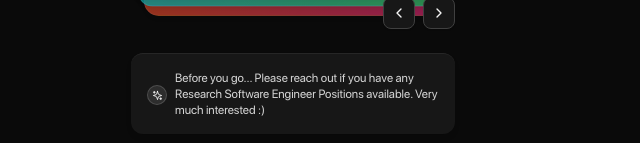
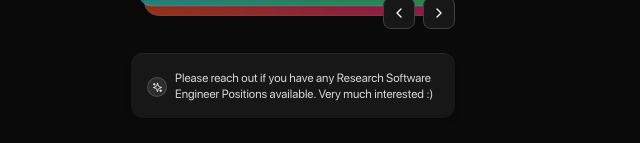
Before and after one commit to btkcodedev/portfolio-website, a Next.js app: page / in a window 1280 px wide. Shown: the part 809-952 px from the top of the page, without its empty margins (373-1013 px from the left). Built offline with nearby package versions, Linux system fonts and the light colour scheme.

Commit message:
fix: translation footer, fix extra scroll, hidden element

```diff
--- a/components/I18n/index.tsx
+++ b/components/I18n/index.tsx
@@ -15,8 +15,8 @@ const translations: Record<Language, Record<string, string>> = {
     "Senior SWE - ELT, Web, OSS Dev": "സീനിയർ SWE - ELT, വെബ്, OSS ഡെവ്",
     "Remote, India": "റിമോട്ട്, ഇന്ത്യ",
     "Contact Me": "ബന്ധപ്പെടുക",
-    "Before you go... Please reach out if you have any Research Software Engineer Positions available. Very much interested :)":
-      "പോകുന്നതിന് മുൻപ്... Research Software Engineer ഒഴിവുകൾ ഉണ്ടെങ്കിൽ പറയണം. വളരെ താൽപ്പര്യം :)",
+    "Please reach out if you have any Research Software Engineer Positions available. Very much interested :)":
+      "Research Software Engineer ഒഴിവുകൾ ഉണ്ടെങ്കിൽ പറയണം. വളരെ താൽപ്പര്യം :)",
     "Portfolio website powered by Next.js, Tailwind CSS":
       "Next.js, Tailwind CSS ഉപയോഗിച്ച് നിർമ്മിച്ച പോർട്ട്ഫോളിയോ വെബ്‌സൈറ്റ്",
     Github: "ഗിറ്റ്‌ഹബ്",
@@ -154,8 +154,8 @@ const translations: Record<Language, Record<string, string>> = {
     "Senior SWE - ELT, Web, OSS Dev": "高级软件工程师 - ELT、Web、开源开发",
     "Remote, India": "远程，印度",
     "Contact Me": "联系我",
-    "Before you go... Please reach out if you have any Research Software Engineer Positions available. Very much interested :)":
-      "在你离开前... 如果有研究软件工程师职位，请联系我。我非常感兴趣 :)",
+    "Please reach out if you have any Research Software Engineer Positions available. Very much interested :)":
+      "如果有研究软件工程师职位，请联系我。我非常感兴趣 :)",
     "Portfolio website powered by Next.js, Tailwind CSS":
       "由 Next.js 和 Tailwind CSS 驱动的作品集网站",
     "Github": "Github",
@@ -292,8 +292,8 @@ const translations: Record<Language, Record<string, string>> = {
     "Senior SWE - ELT, Web, OSS Dev": "シニアソフトウェアエンジニア - ELT、Web、OSS 開発",
     "Remote, India": "リモート、インド",
     "Contact Me": "連絡する",
-    "Before you go... Please reach out if you have any Research Software Engineer Positions available. Very much interested :)":
-      "行く前に... 研究ソフトウェアエンジニアの募集があればぜひ連絡してください。とても興味があります :)",
+    "Please reach out if you have any Research Software Engineer Positions available. Very much interested :)":
+      "研究ソフトウェアエンジニアの募集があればぜひ連絡してください。とても興味があります :)",
     "Portfolio website powered by Next.js, Tailwind CSS":
       "Next.js と Tailwind CSS で作られたポートフォリオサイト",
     "BTK Portfolio": "Bala のポートフォリオ",
@@ -431,8 +431,8 @@ const translations: Record<Language, Record<string, string>> = {
     "Senior SWE - ELT, Web, OSS Dev": "सीनियर SWE - ELT, वेब, OSS डेवलपमेंट",
     "Remote, India": "रिमोट, भारत",
     "Contact Me": "संपर्क करें",
-    "Before you go... Please reach out if you have any Research Software Engineer Positions available. Very much interested :)":
-      "जाने से पहले... अगर कोई Research Software Engineer पद उपलब्ध हो तो कृपया संपर्क करें। बहुत रुचि है :)",
+    "Please reach out if you have any Research Software Engineer Positions available. Very much interested :)":
+      "अगर कोई Research Software Engineer पद उपलब्ध हो तो कृपया संपर्क करें। बहुत रुचि है :)",
     "Portfolio website powered by Next.js, Tailwind CSS":
       "Next.js और Tailwind CSS से बना पोर्टफोलियो वेबसाइट",
     "BTK Portfolio": "बाला का पोर्टफोलियो",
--- a/components/LeftPanel/index.tsx
+++ b/components/LeftPanel/index.tsx
@@ -310,7 +310,7 @@ const LeftPanel = ({ clickedCategory, handleInteraction }: LeftPanelProps) => {
 
                   <div className="border-b my-6 border-neutral-200 dark:border-neutral-700" />
 
-                  <div className="flex flex-col gap-2">
+                  <div className="flex flex-col gap-1">
                     {menuItems.map((item, index) => (
                       <motion.div
                         key={item.text}
--- a/components/common/Knob/index.tsx
+++ b/components/common/Knob/index.tsx
@@ -1,7 +1,7 @@
 import React, { useState, useEffect, useRef, useCallback } from 'react';
 
 const SONGS = [
-  { title: 'A Dog Song', artist: 'AJR' },
+  { title: 'The Trick', artist: 'AJR' },
   { title: 'The Dumb Song', artist: 'AJR' },
   { title: 'Bang!', artist: 'AJR' },
   { title: 'The Good Part', artist: 'AJR' },
--- a/config/site-config.ts
+++ b/config/site-config.ts
@@ -677,7 +677,7 @@ export const siteConfig = {
   locationLink: "https://maps.app.goo.gl/HTiGU32uhqhmVuBZ8",
   email: "btk.codedev@gmail.com",
   contactLabel: "Contact Me",
-  footerText: `Before you go... Please reach out if you have any Research Software Engineer Positions available. Very much interested :)`,
+  footerText: `Please reach out if you have any Research Software Engineer Positions available. Very much interested :)`,
   aboutItems: GridItems,
   achievementItems: AchItems,
   experienceItems: ExpItems,
```
